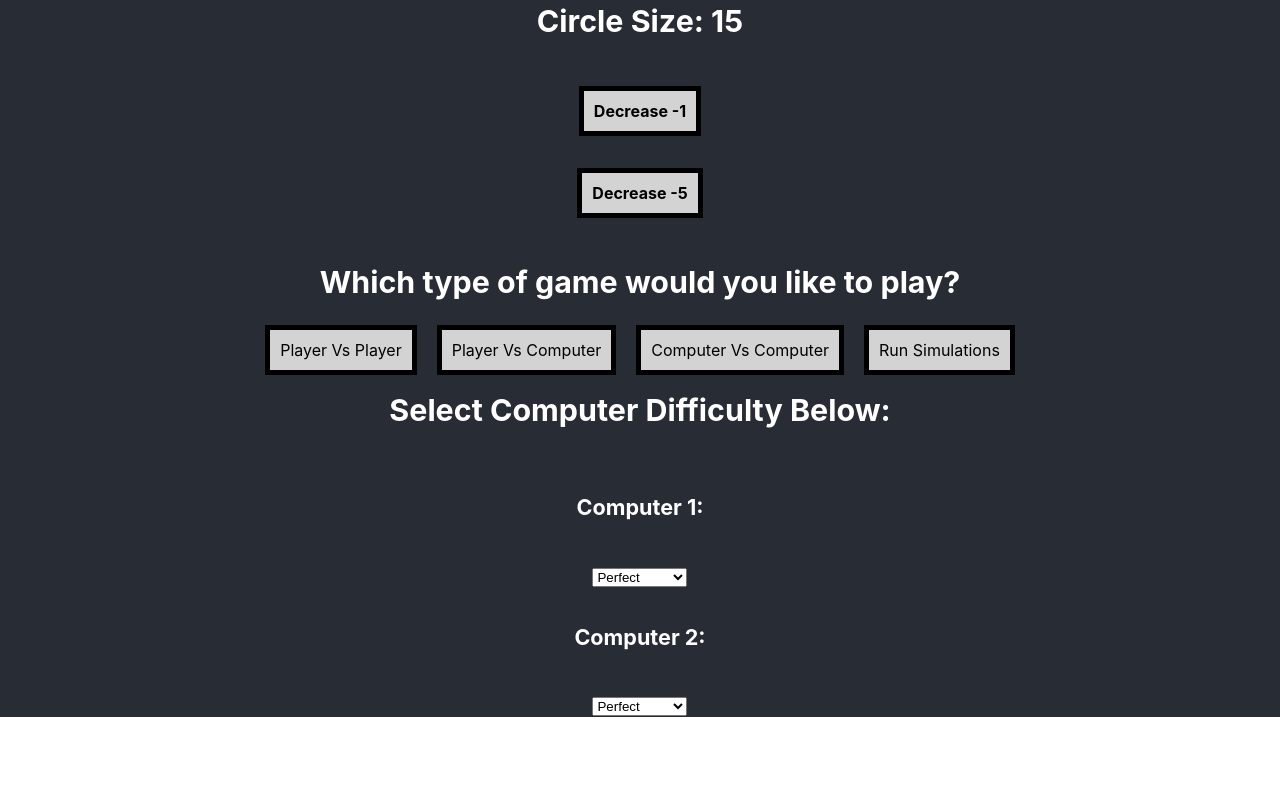
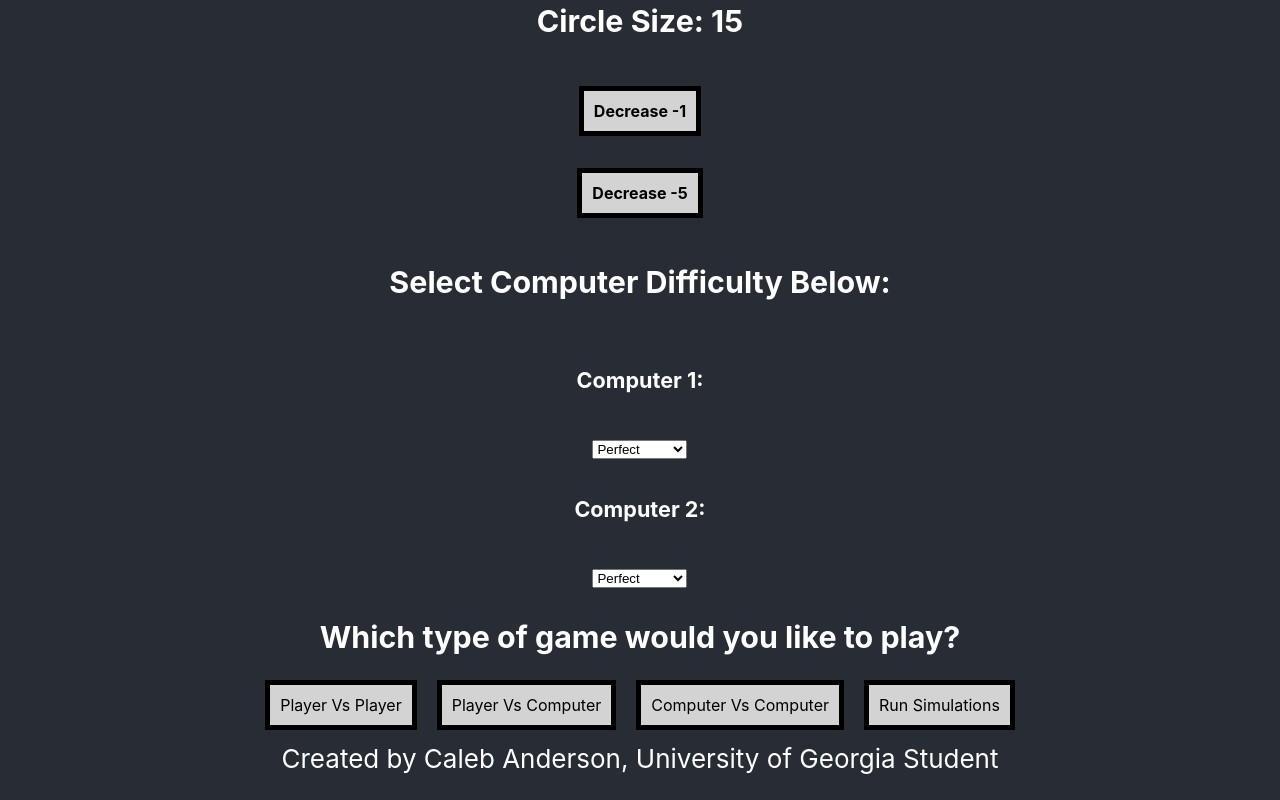
Before and after one commit to JosephCalebAnderson/circular-nim, a React (Create React App) app: page / in a window 1280 px wide. Shown: the part 191-991 px from the top of the page. Before the commit the page ends 908 px from the top, so only its background shows below. Built offline with nearby package versions, Linux system fonts and the light colour scheme.

Commit message:
Restructuring home page

```diff
--- a/src/App.js
+++ b/src/App.js
@@ -791,13 +791,6 @@ function App() {
         {isPreGame && <h3>Circle Size: {size}</h3>}
         {isPreGame && <h3 className = "Size-change" onClick = {() => decreaseSize1()}>Decrease -1</h3>}
         {isPreGame && <h3 className = "Size-change" onClick = {() => decreaseSize5()}>Decrease -5</h3>}
-        {isPreGame && <h3>Which type of game would you like to play?</h3>}
-        <div>
-          {isPreGame && <btn className = "Game-option" onClick = {() => handleGame1Click()}>Player Vs Player</btn>}
-          {isPreGame && <btn className = "Game-option" onClick = {() => handleGame2Click()}>Player Vs Computer</btn>}
-          {isPreGame && <btn className = "Game-option" onClick = {() => handleGame3Click()}>Computer Vs Computer</btn>}
-          {isPreGame && <btn className = "Game-option" onClick = {() => handleGame4Click()}>Run Simulations</btn>}
-        </div>
         {isPreGame && <h3>Select Computer Difficulty Below:</h3>}
         {isPreGame && <div>
           <h5>Computer 1:</h5>
@@ -827,6 +820,13 @@ function App() {
           <option value="testing">testing</option>
           </select>
         </div>}
+        <div>
+          {isPreGame && <h3>Which type of game would you like to play?</h3>}
+          {isPreGame && <btn className = "Game-option" onClick = {() => handleGame1Click()}>Player Vs Player</btn>}
+          {isPreGame && <btn className = "Game-option" onClick = {() => handleGame2Click()}>Player Vs Computer</btn>}
+          {isPreGame && <btn className = "Game-option" onClick = {() => handleGame3Click()}>Computer Vs Computer</btn>}
+          {isPreGame && <btn className = "Game-option" onClick = {() => handleGame4Click()}>Run Simulations</btn>}
+        </div>
         <div className="stones">
         {!isSimulation && isGameOver && <h2 className={`prompt ${isPlayer1Turn ?  'p1' : 'p2'}`}>{turnPrompt} Wins!</h2>}
           {!isSimulation && !isGameOver && !isPreGame && <h3 className={`prompt ${isPlayer1Turn ?  'p1' : 'p2'}`}>{turnPrompt}'s Turn</h3>}
@@ -850,6 +850,7 @@ function App() {
             <h2>Computer 2 Wins: {cpu2Wins}</h2>
             </>}
             {!isPreGame && !isLoading && <btn className="selection" onClick = {() => handleNewGameSelection()}>Start New Game</btn>}
+            <p>Created by Caleb Anderson, University of Georgia Student</p>
       </header>
     </div>
   );
```
